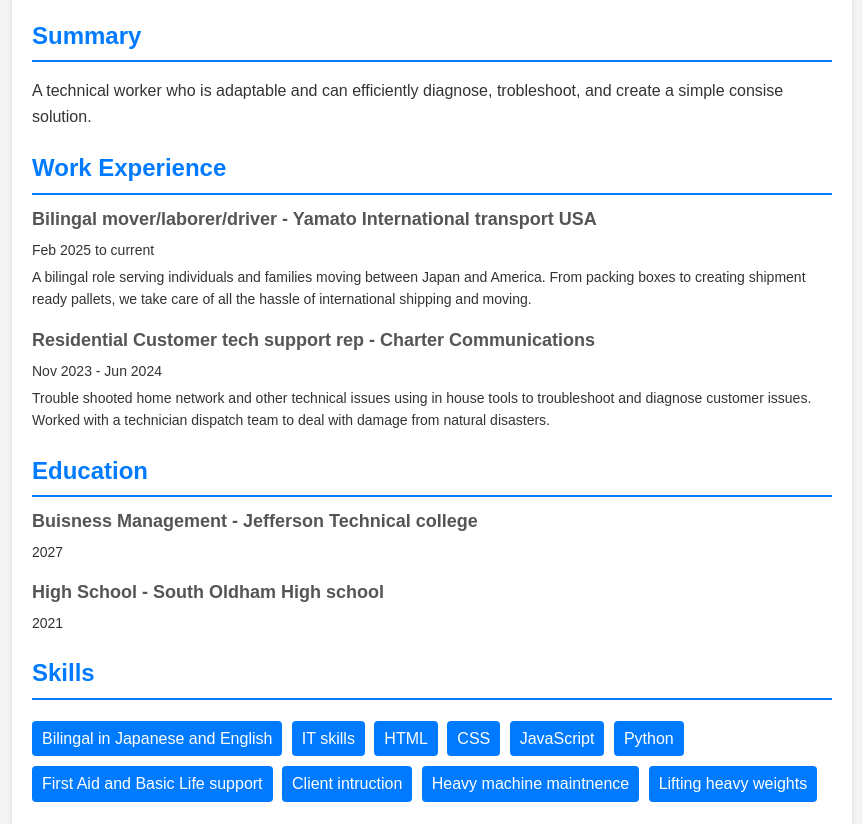
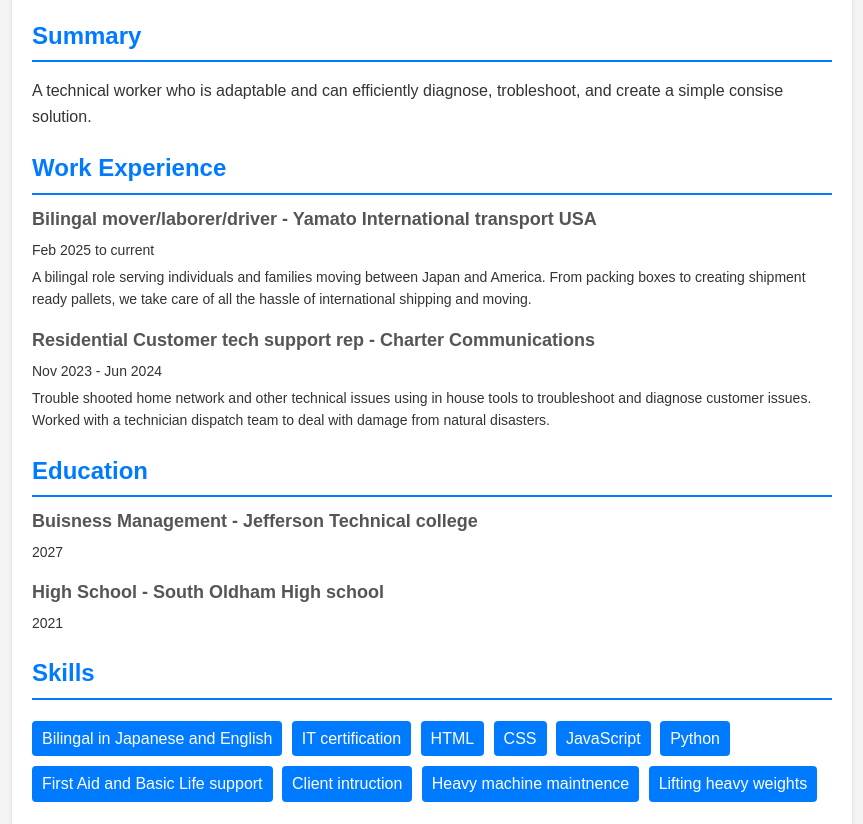
Before and after one commit to StarPolaris2/StarPolaris2.github.io, a plain HTML site: page index.html in a window 1280 px wide. Shown: the part 124-948 px from the top of the page, without its empty margins (208-1071 px from the left). Drawn offline with Linux system fonts and the light colour scheme.

Commit message:
final commit

```diff
--- a/index.html
+++ b/index.html
@@ -84,7 +84,7 @@
                     <a href="manabusparks@gmail.com"
                         >manabusparks@gmail.com</a
                     >
-                    | Phone: (502) 939-9333 |
+                    |Phone: (502) 939-9333|
                 </p>
             </section>
             <section class="section">
@@ -128,7 +128,7 @@
                 <div class="skills">
                     <ul>
                         <li>Bilingal in Japanese and English</li>
-                        <li>IT skills</li>
+                        <li>IT certification</li>
                         <li>HTML</li>
                         <li>CSS</li>
                         <li>JavaScript</li>
```
